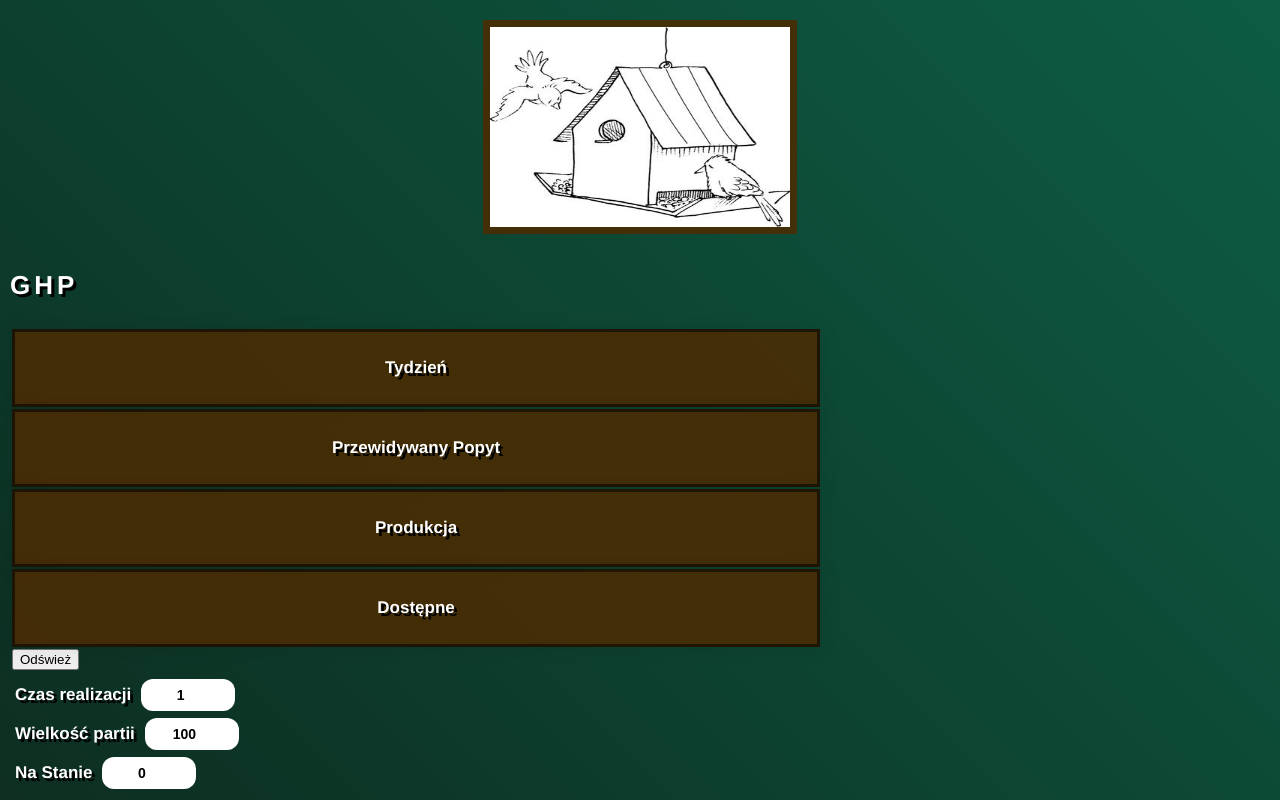
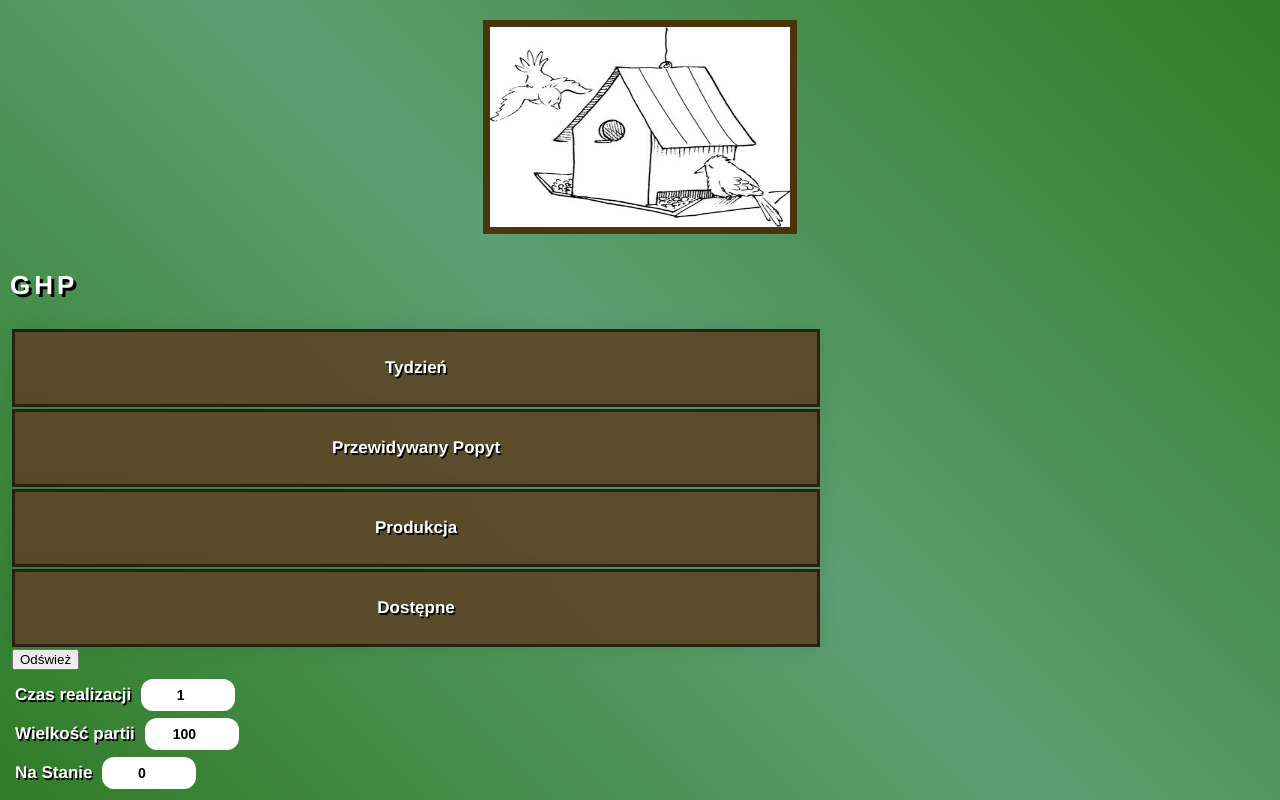
Before and after one commit to Asko24/mrp, a plain HTML site: page index.html in a window 1280 px wide. Both pictures are taken after a click on the button "Pokaż tabele". Shown: the top 800 px of the page. Drawn offline with Linux system fonts and the light colour scheme.

Commit message:
i hope it will look decent :(

```diff
--- a/src/style.css
+++ b/src/style.css
@@ -11,7 +11,7 @@ html {
 body {
     height: 100%;
     margin: 0;
-    background-image: linear-gradient(45deg, #0d2e21, #0d5c44);
+    background-image: linear-gradient(45deg, #307c26, #298146c2, #307c26);
     background-repeat: no-repeat;
     background-attachment: fixed;
 }
@@ -108,7 +108,7 @@ body {
 
 .mrpTable {
     color: white;
-    text-shadow: 3px 3px black;
+    text-shadow: 1.5px 1.5px black;
     text-align: center;
     font-size: 17px;
     font-weight: bold;
@@ -118,20 +118,20 @@ body {
 rgba(0,0,0,0.1);
     width: 800px;
     height:70px;
-    background-color: #8d6021d3;
+    background-color: #9e8460d3;
     border:rgba(0, 0, 0, 0.548) 3px solid;
 }
 .mrpTable:hover {
-    background-color: #493110a2;
+    background-color: #855e29a2;
 }
 
 .table_header{
-    background-color: #492c04e8;
+    background-color: #5c4627e8;
 }
 
 .mrpDescription{
     color: rgb(255, 255, 255);
-    text-shadow: 3px 3px black;
+    text-shadow: 1.5px 1.5px black;
     text-align: left;
     width: 100%;
     padding-left: 5px;
@@ -141,7 +141,7 @@ rgba(0,0,0,0.1);
 
 .mrpDescription_text{
     color: rgb(255, 255, 255);
-    text-shadow: 3px 3px black;
+    text-shadow: 1.5px 1.5px black;
     text-align: left;
     width: 100%;
     font-size: 17px;
```
